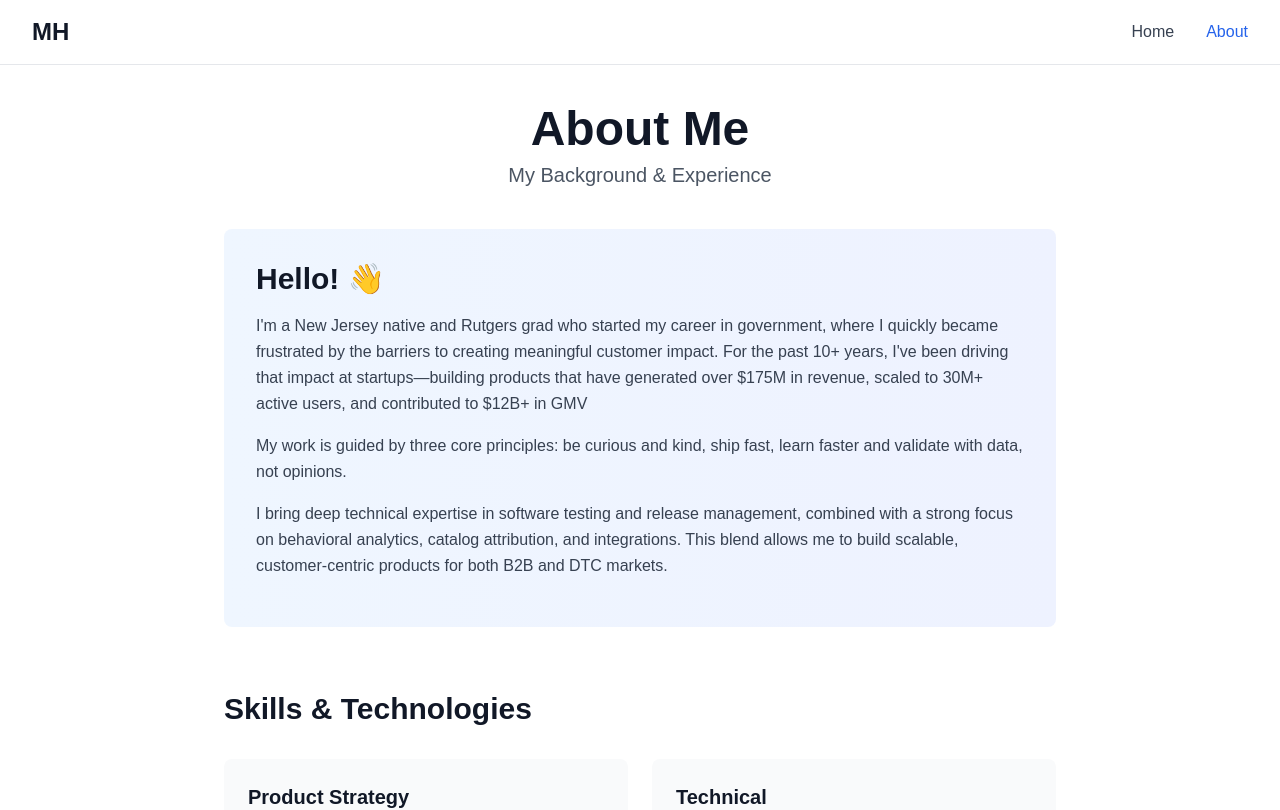
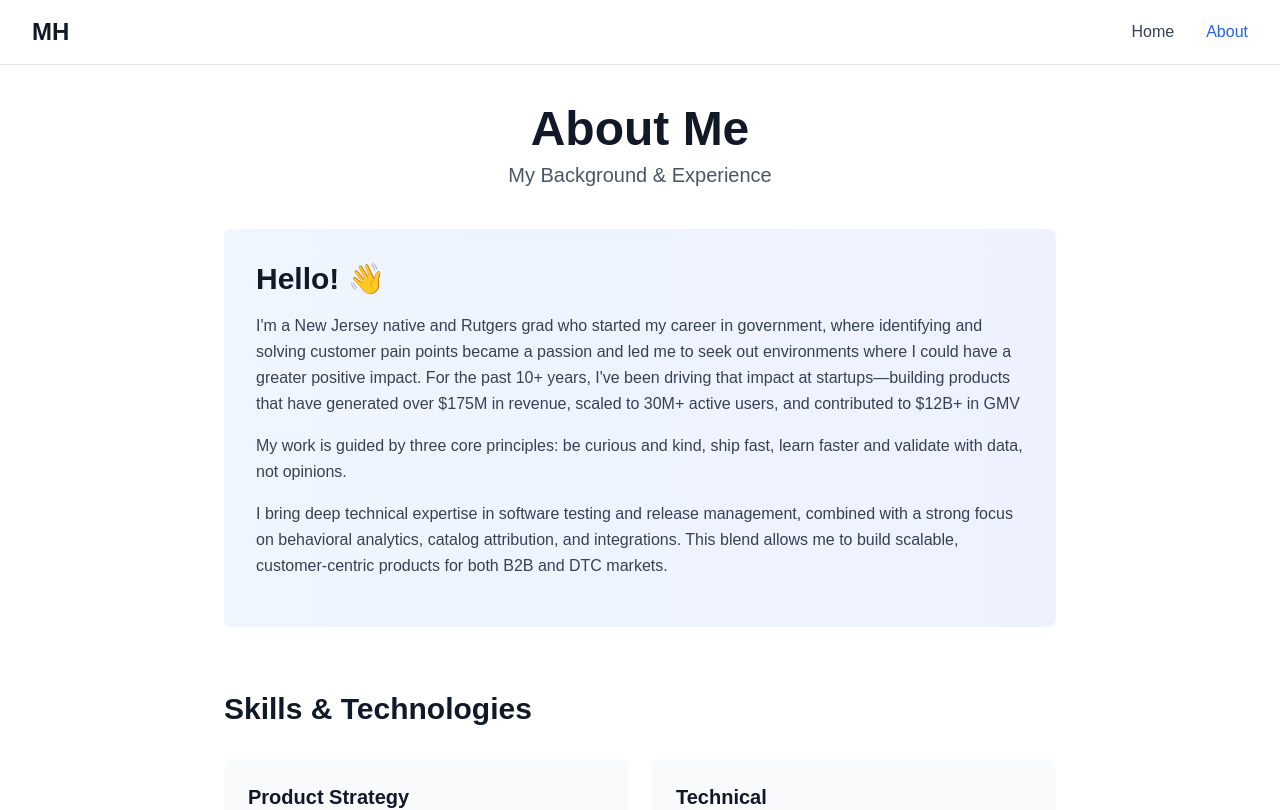
Before and after one commit to goredd5/portfolio-site, a Next.js app: page /about in a window 1280 px wide. Shown: the top 810 px of the page. Built offline with nearby package versions, Linux system fonts and the light colour scheme.

Commit message:
update about desc

```diff
--- a/app/about/page.tsx
+++ b/app/about/page.tsx
@@ -26,7 +26,7 @@ export default function About() {
               Hello! 👋
             </h2>
             <p className="text-gray-700 dark:text-gray-300 mb-4 leading-relaxed">
-              I&apos;m a New Jersey native and Rutgers grad who started my career in government, where I quickly became frustrated by the barriers to creating meaningful customer impact. For the past 10+ years, I&apos;ve been driving that impact at startups—building products that have generated over $175M in revenue, scaled to 30M+ active users, and contributed to $12B+ in GMV
+              I&apos;m a New Jersey native and Rutgers grad who started my career in government, where identifying and solving customer pain points became a passion and led me to seek out environments where I could have a greater positive impact. For the past 10+ years, I&apos;ve been driving that impact at startups—building products that have generated over $175M in revenue, scaled to 30M+ active users, and contributed to $12B+ in GMV
             </p>
             <p className="text-gray-700 dark:text-gray-300 mb-4 leading-relaxed">
               My work is guided by three core principles: be curious and kind, ship fast, learn faster and validate with data, not opinions.
```
